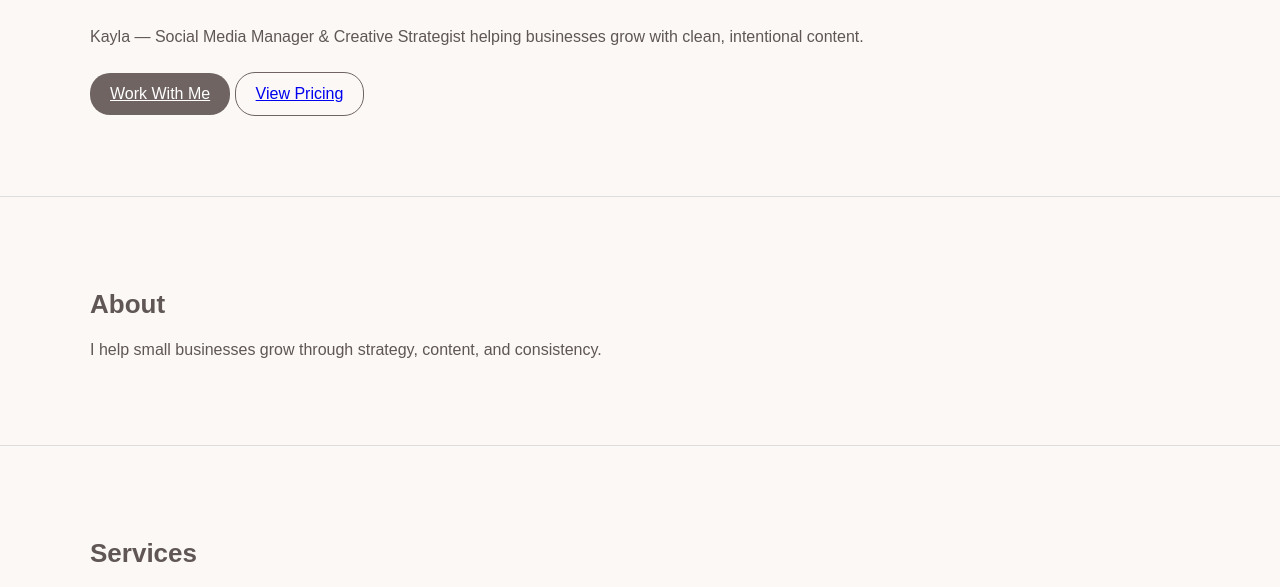
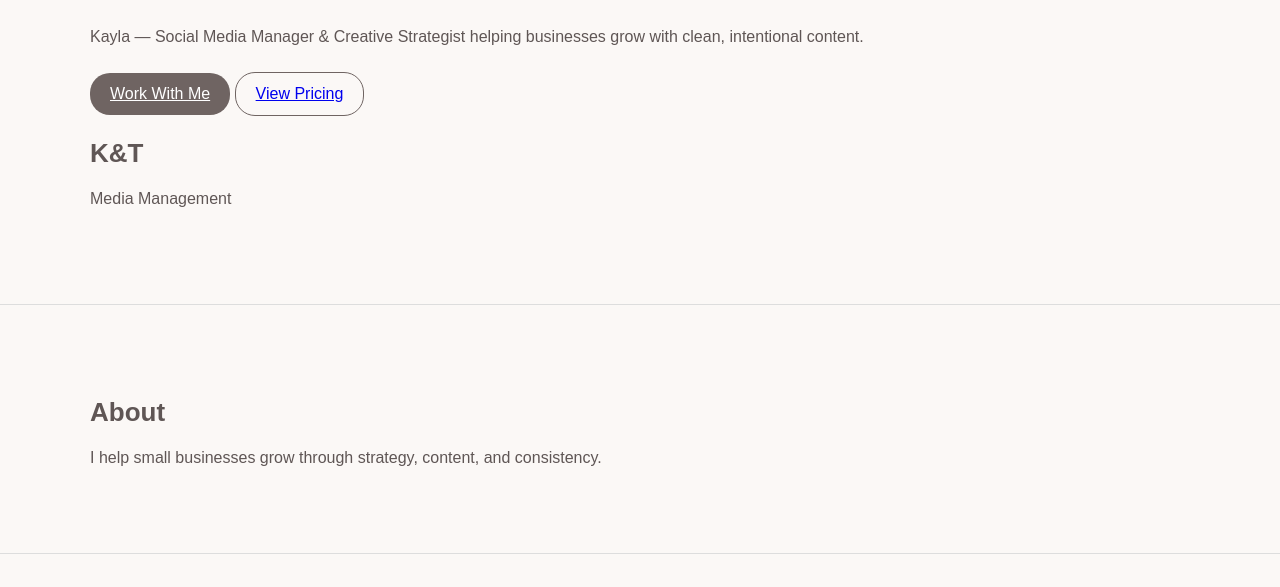
Before and after one commit to ktmediamanaging/Kt-Media-Mangaging, a plain HTML site: page index.html in a window 1280 px wide. Shown: the part 197-784 px from the top of the page. Drawn offline with Linux system fonts and the light colour scheme.

Commit message:
Update index.html

```diff
--- a/index.html
+++ b/index.html
@@ -94,15 +94,27 @@ section {
 
 <!-- HERO -->
 <section class="hero">
-  <div class="container">
+  <div class="container hero-grid">
+
+    <div>
       <h1>Social media that feels beautiful and converts.</h1>
+
       <p>
         Kayla — Social Media Manager & Creative Strategist helping businesses
         grow with clean, intentional content.
       </p>
 
+      <div class="btn-row">
         <a href="#contact" class="button primary">Work With Me</a>
         <a href="#pricing" class="button secondary">View Pricing</a>
+      </div>
+    </div>
+
+    <div class="hero-box">
+      <h2>K&T</h2>
+      <p>Media Management</p>
+    </div>
+
   </div>
 </section>
 
```
Lines whose indentation alone changed are shown as unchanged.
